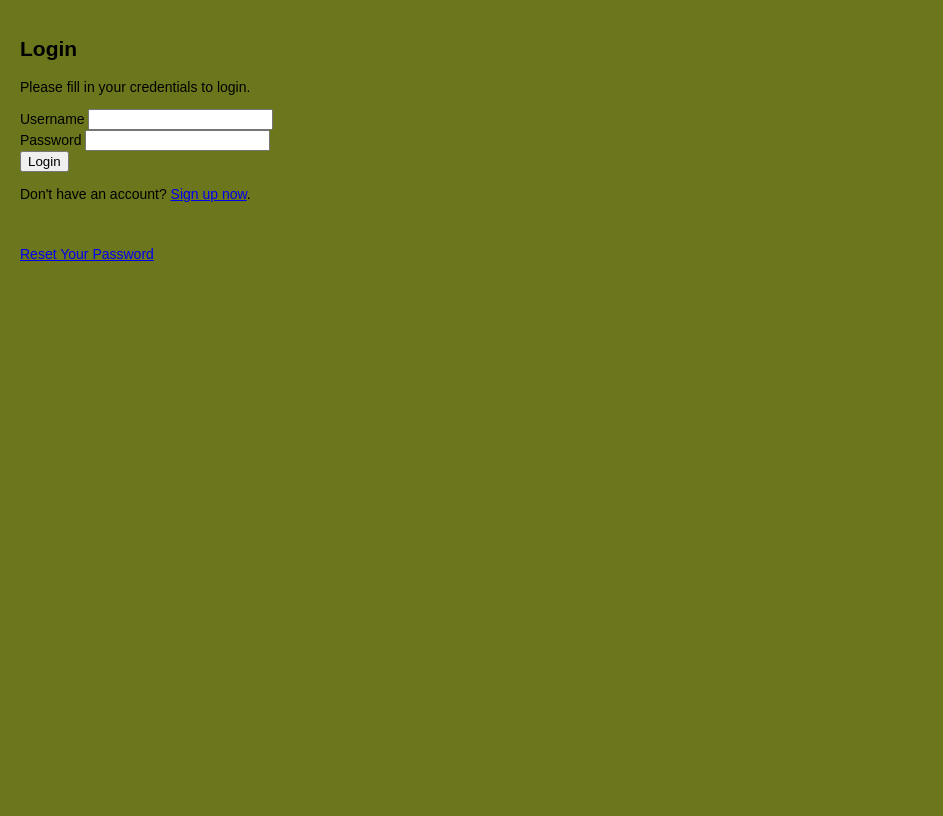
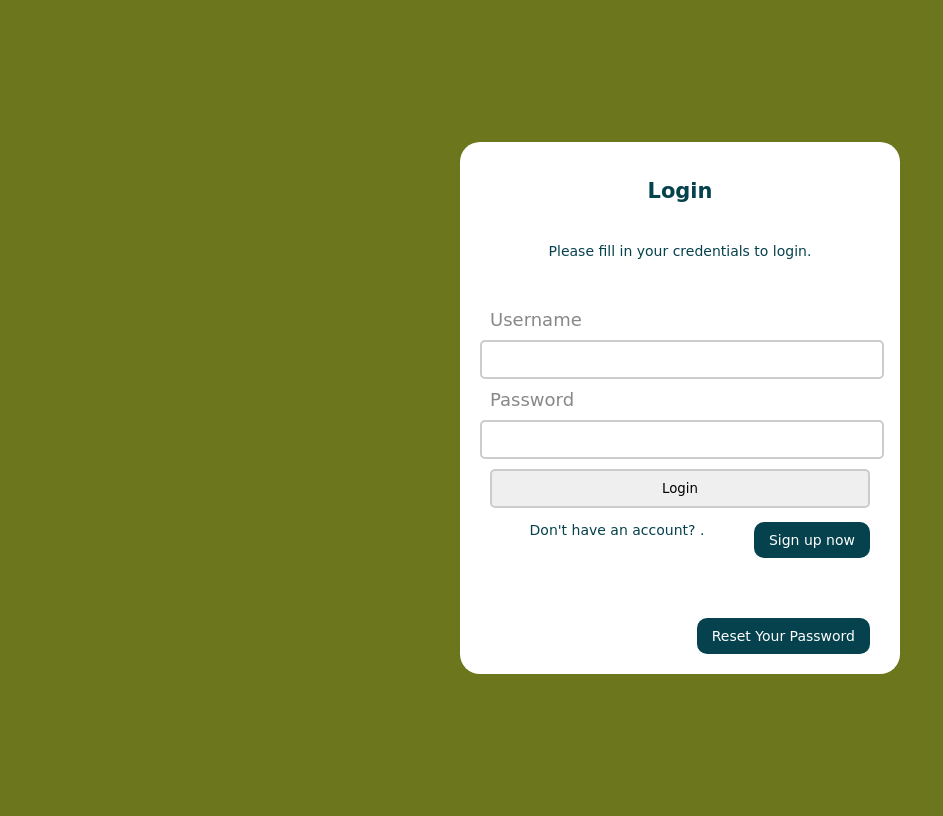
Before and after one commit to rickgerssen/uitzendbureau, a PHP site: page /login.php in a window 1280 px wide. Shown: the whole page, without its empty margins (0-943 px from the left). Before the commit the page ends 261 px from the top, so only its background shows below. Run offline with PHP 8.4, Linux system fonts and the light colour scheme.

Commit message:
Login style aanpassing versie 1

```diff
--- a/login.php
+++ b/login.php
@@ -93,7 +93,7 @@ if($_SERVER["REQUEST_METHOD"] == "POST"){
 <head>
     <meta charset="UTF-8">
     <title>Login</title>
-    <link rel="stylesheet" href="style.css">
+    <link rel="stylesheet" href="loginstyle.css">
     <style>
         body{ font: 14px sans-serif; }
         .wrapper{ width: 360px; padding: 20px; }
--- /dev/null
+++ b/loginstyle.css
@@ -0,0 +1,185 @@
+  body {
+
+    background-color: #6c761c;
+
+    display: flex;
+
+    justify-content: center;
+
+    align-items: center;
+
+    height: 100vh;
+
+    flex-direction: column;
+
+}
+
+.navbar {
+    width: 100%;
+    background-color:  #ffffff;
+    overflow: auto;
+  }
+
+  .navbar a {
+    float: none;
+    padding: 15px;
+    color: white;
+    text-decoration: none;
+    font-size: 17px;
+  }
+
+  .navbar a:hover {
+    background-color: #000;
+  }
+
+  .active {
+    background-color: rgb(35, 174, 202);
+  }
+
+  @media screen and (max-width: 500px) {
+    .navbar a {
+      float: none;
+      display: block;
+    }
+  }
+
+*{
+
+    font-family: cursive;
+
+    box-sizing: padding-box;
+
+}
+
+form {
+
+    width: 400px;
+
+    padding: 20px;
+
+    background: rgb(255, 255, 255);
+
+    border-radius: 20px;
+
+
+}
+
+p {
+
+    text-align: center;
+
+    margin-bottom: 50px;
+
+    color: #06424d;
+
+}
+
+h2 {
+
+    text-align: center;
+
+    margin-bottom: 40px;
+
+    color: #06424d;
+
+}
+
+input {
+
+    display: block;
+
+    border: 2px solid #ccc;
+
+    width: 95%;
+
+    padding: 10px;
+
+    margin: 10px auto;
+
+    border-radius: 5px;
+
+}
+
+label {
+
+    color: #888;
+
+    font-size: 18px;
+
+    padding: 10px;
+
+}
+
+button {
+
+    float: center;
+
+    background: rgb(35, 174, 202);
+
+    padding: 10px 15px;
+
+    color: #fff;
+
+    border-radius: 5px;
+
+    margin-right: 10px;
+
+    border: none;
+
+}
+
+button:hover{
+
+    opacity: .10;
+
+}
+
+.error {
+
+   background: #F2DEDE;
+
+   color: #0c0101;
+
+   padding: 10px;
+
+   width: 95%;
+
+   border-radius: 5px;
+
+   margin: 20px auto;
+
+}
+
+h1 {
+
+    text-align: center;
+
+    color: #06424d;
+
+}
+
+a {
+
+    float: right;
+
+    background: #06424d;
+
+    padding: 10px 15px;
+
+    color: #fff;
+
+    border-radius: 10px;
+
+    margin-right: 10px;
+
+    border: none;
+
+    text-decoration: none;
+
+}
+
+a:hover{
+
+    opacity: .7;
+
+}
--- a/register.php
+++ b/register.php
@@ -100,7 +100,7 @@ if($_SERVER["REQUEST_METHOD"] == "POST"){
 <head>
     <meta charset="UTF-8">
     <title>Sign Up</title>
-    <link rel="stylesheet" href="style.css">
+    <link rel="stylesheet" href="loginstyle.css">
     <style>
         body{ font: 14px sans-serif; }
         .wrapper{ width: 360px; padding: 20px; }
--- a/welcome.php
+++ b/welcome.php
@@ -14,7 +14,7 @@ if(!isset($_SESSION["loggedin"]) || $_SESSION["loggedin"] !== true){
 <head>
     <meta charset="UTF-8">
     <title>Welcome</title>
-    <link rel="stylesheet" href="style.css">
+    <link rel="stylesheet" href="loginstyle.css">
     <style>
         body{ font: 14px sans-serif; text-align: center; }
     </style>
```
